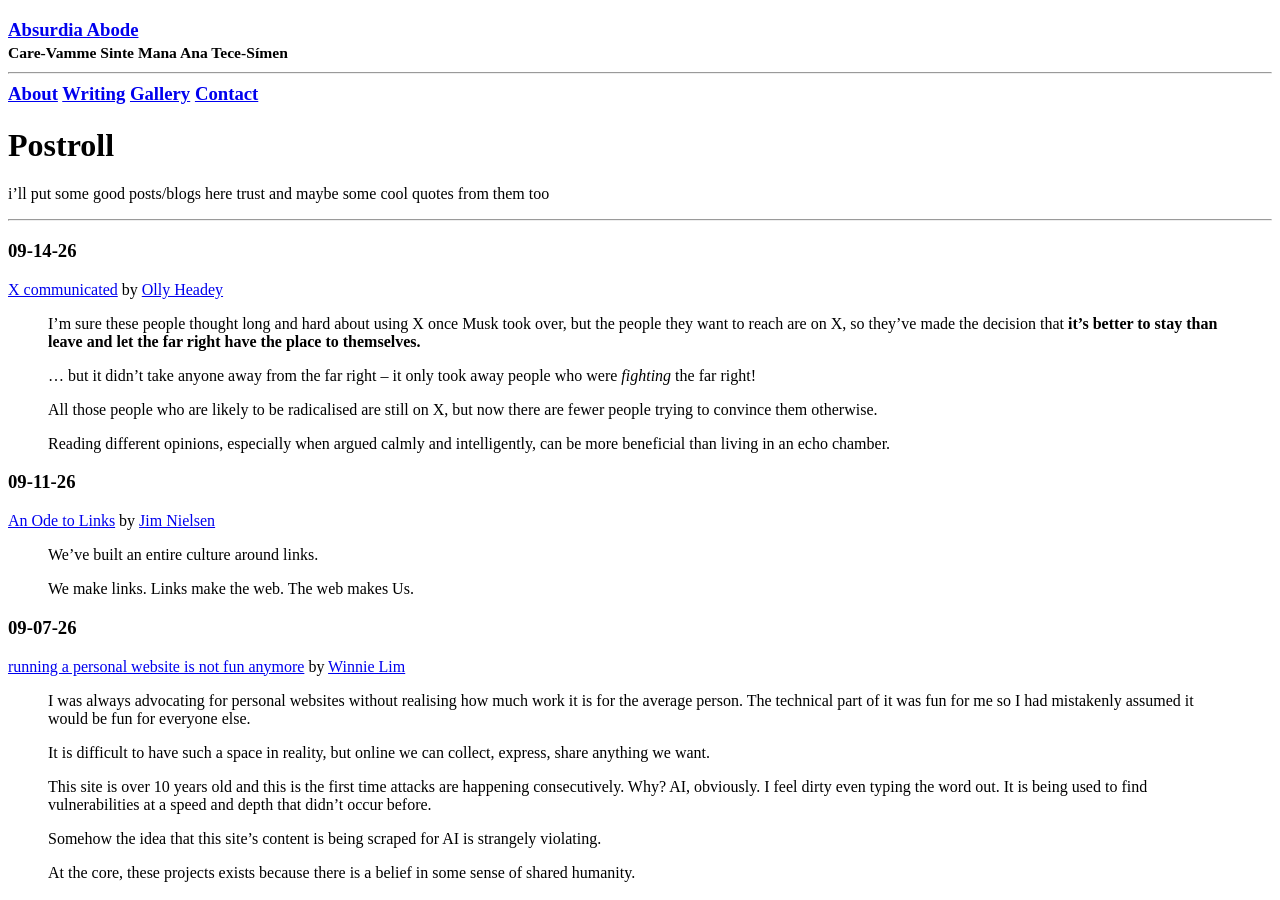
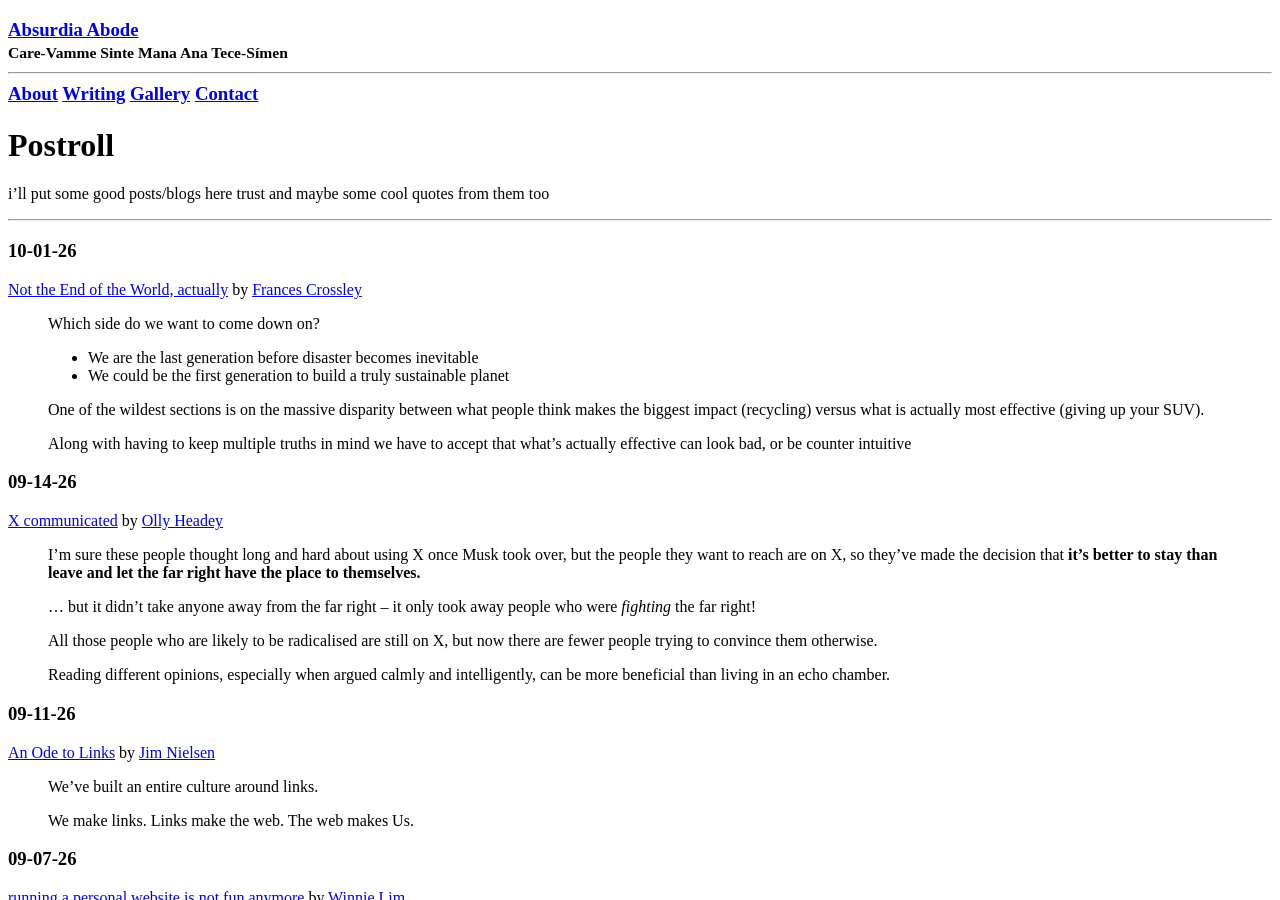
Before and after one commit to Fafau06/fafau06.github.io, a Jekyll site: the page built from slashes/postroll.md, in a window 1280 px wide and 900 px high. Built offline with Jekyll 4.4.1, drawn with Linux system fonts in a browser that asks for light colours; a script that is not in the unit is left out.

Commit message:
Update postroll.md

```diff
--- a/slashes/postroll.md
+++ b/slashes/postroll.md
@@ -6,6 +6,16 @@ permalink: /postroll
 
 i'll put some good posts/blogs here trust and maybe some cool quotes from them too
 <hr>
+
+### 10-01-26
+[Not the End of the World, actually](https://francescrossley.com/not-the-end-of-the-world-actually/) by [Frances Crossley](https://francescrossley.com/not-the-end-of-the-world-actually/)
+> Which side do we want to come down on?
+- We are the last generation before disaster becomes inevitable
+- We could be the first generation to build a truly sustainable planet
+
+> One of the wildest sections is on the massive disparity between what people think makes the biggest impact (recycling) versus what is actually most effective (giving up your SUV).
+
+> Along with having to keep multiple truths in mind we have to accept that what's actually effective can look bad, or be counter intuitive
 
 ### 09-14-26
 [X communicated](https://olly.world/x-communicated) by [Olly Headey](https://olly.world/)
```
